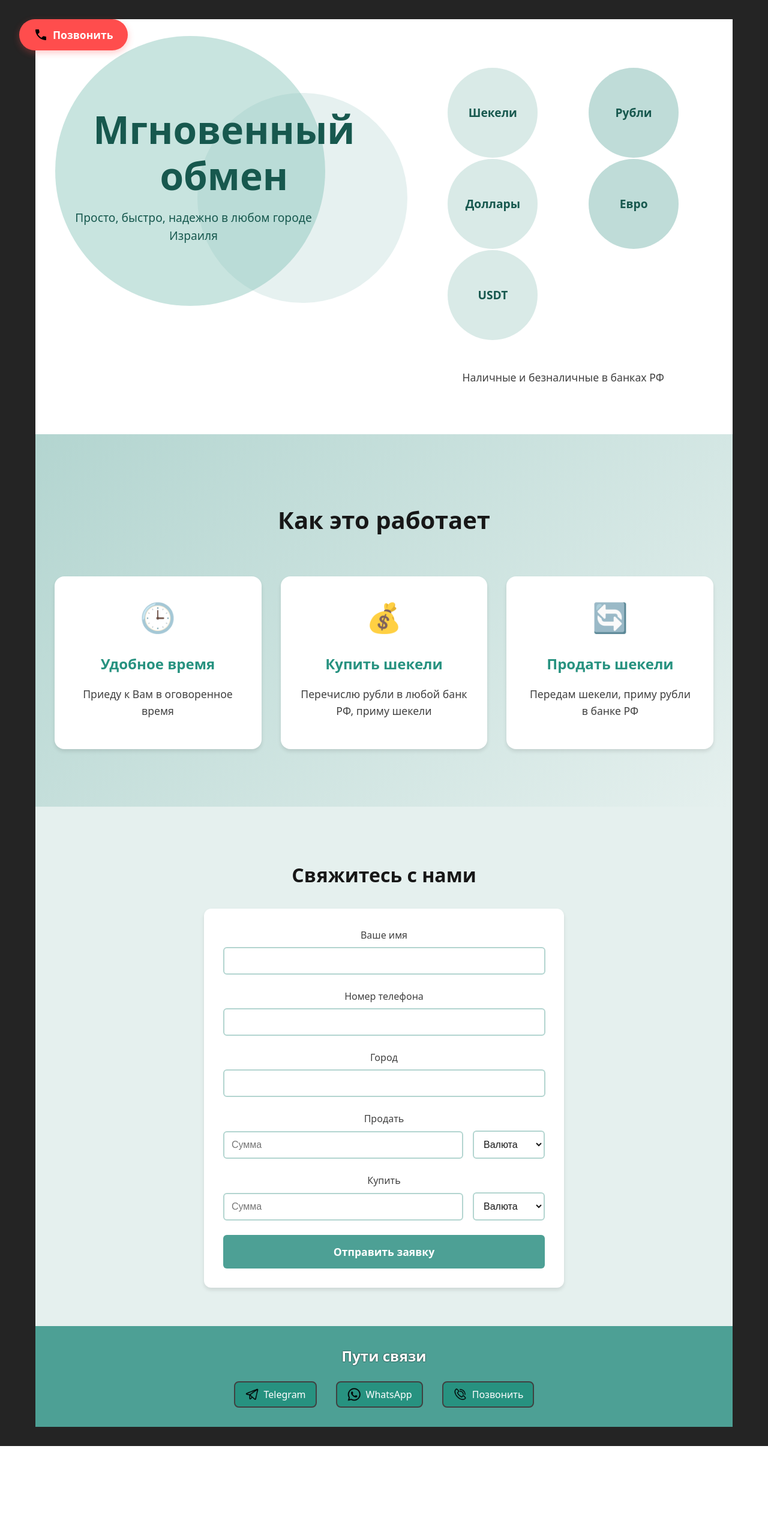
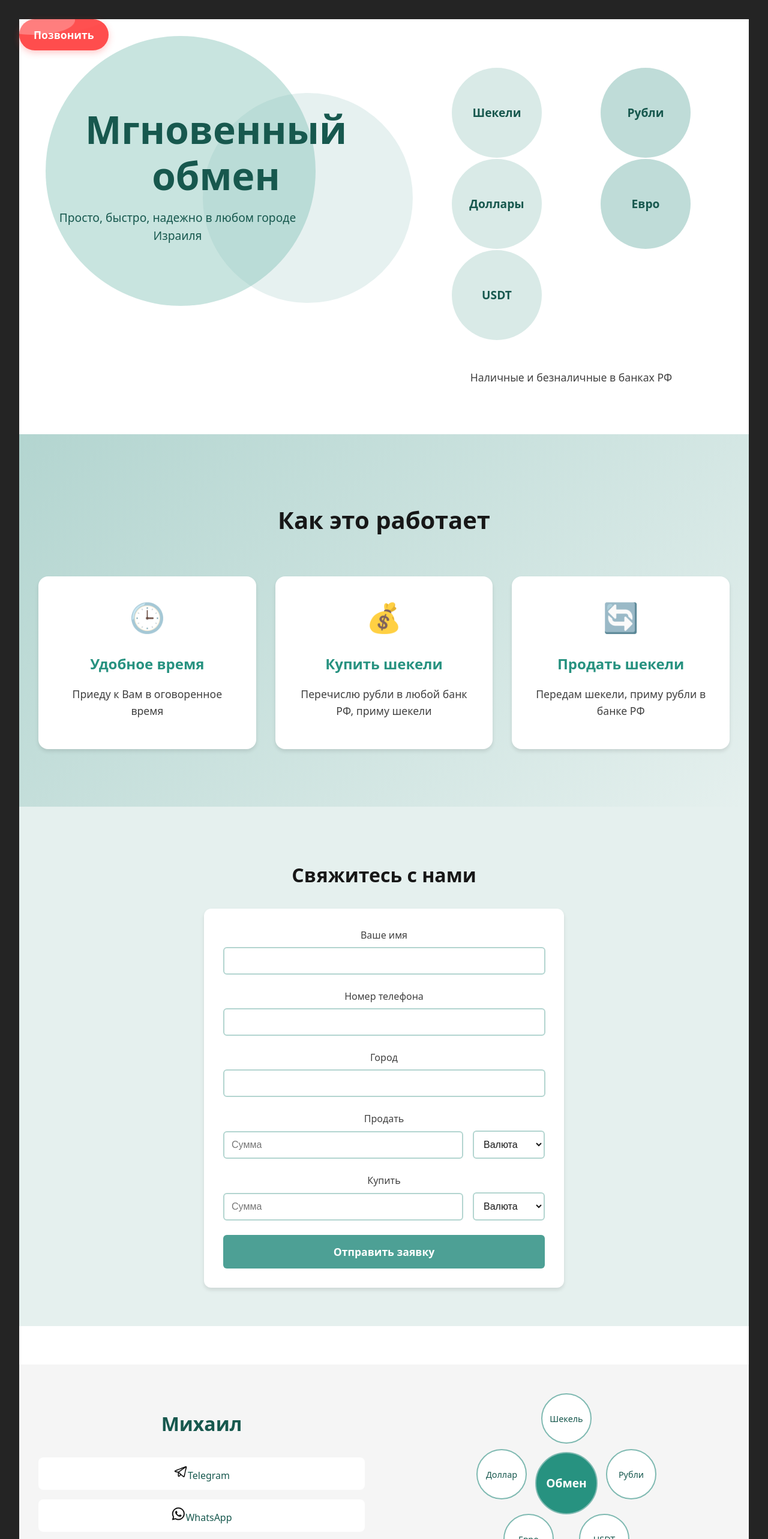
Before and after one commit to Jony251/Change_Web, a Vue app: page / in a window 1280 px wide. Shown: the top 2566 px of the page at 60% size. Before the commit the page ends 2411 px from the top, so only its background shows below. Built offline with nearby package versions, Linux system fonts and the light colour scheme; no server answers.

Commit message:
footer update

```diff
--- a/src/assets/base.css
+++ b/src/assets/base.css
@@ -24,6 +24,12 @@
   --info: #3B82F6;
   --link: #646cff;
   --link-hover: #535bf2;
+
+  /* Call Button Colors */
+  --call-btn: #FF4D4D;
+  --call-btn-hover: #FF3333;
+  --call-btn-shadow: rgba(255, 77, 77, 0.3);
+  --call-btn-hover-shadow: rgba(255, 77, 77, 0.4);
 
   /* Background Colors */
   --bg-primary: var(--neutral-100);
@@ -62,7 +68,7 @@
 /* Base styles */
 body {
   margin: 0;
-  display: flex;
+  display: center;
   place-items: center;
   min-width: 320px;
   min-height: 100vh;
--- a/src/components/CallBtn.vue
+++ b/src/components/CallBtn.vue
@@ -1,15 +1,8 @@
 <template>
-  <a :href="phoneUrl" class="call-button" :class="{ 'button-visible': isVisible }">
-    <div class="button-content">
-      <div class="phone-icon">
-        <img src="../assets/icons/phone.svg" alt="Phone" class="icon" />
-      </div>
-      <span class="button-text">Позвонить</span>
-    </div>
-    <div class="ripple-container">
-      <div class="ripple"></div>
-      <div class="ripple"></div>
-    </div>
+  <a :href="phoneUrl" class="call-button">
+    <div class="ripple"></div>
+    <div class="ripple"></div>
+    <span class="button-text">Позвонить</span>
   </a>
 </template>
 
@@ -40,69 +33,36 @@ onUnmounted(() => {
   position: fixed;
   top: 2rem;
   left: 2rem;
-  background-color: #FF4D4D; /* Bright red color */
-  color: white;
-  border-radius: 50px;
-  padding: 0.8rem 1.5rem;
   display: flex;
   align-items: center;
+  padding: 0.8rem 1.5rem;
+  background-color: var(--call-btn);
+  color: var(--neutral-100);
+  border: none;
+  border-radius: 50px;
+  cursor: pointer;
   text-decoration: none;
-  box-shadow: 0 4px 12px rgba(255, 77, 77, 0.3);
+  font-weight: 600;
   transition: all 0.3s ease;
+  box-shadow: 0 4px 12px var(--call-btn-shadow);
   z-index: 1000;
   overflow: hidden;
-  transform: translateY(-100px);
-  opacity: 0;
-}
-
-.button-visible {
-  transform: translateY(0);
-  opacity: 1;
-}
-
-.button-content {
-  position: relative;
-  z-index: 2;
-  display: flex;
-  align-items: center;
-  gap: 0.5rem;
-}
-
-.phone-icon {
-  display: flex;
-  align-items: center;
-  justify-content: center;
-}
-
-.icon {
-  width: 24px;
-  height: 24px;
-  color: white;
 }
 
 .button-text {
-  font-weight: 600;
+  position: relative;
+  z-index: 2;
   font-size: 1.1rem;
-}
-
-.ripple-container {
-  position: absolute;
-  top: 0;
-  left: 0;
-  width: 100%;
-  height: 100%;
 }
 
 .ripple {
   position: absolute;
-  top: 50%;
-  left: 50%;
+  border-radius: 50%;
+  background: var(--neutral-100);
   transform: translate(-50%, -50%);
-  width: 100%;
-  height: 100%;
-  background-color: rgba(255, 255, 255, 0.2);
-  border-radius: 50%;
-  animation: ripple 2s infinite;
+  pointer-events: none;
+  animation: ripple 1s linear infinite;
+  opacity: 0;
 }
 
 .ripple:nth-child(2) {
@@ -123,27 +83,21 @@ onUnmounted(() => {
 }
 
 .call-button:hover {
-  background-color: #FF3333; /* Darker red on hover */
+  background-color: var(--call-btn-hover);
   transform: translateY(2px) scale(1.05);
-  box-shadow: 0 6px 16px rgba(255, 77, 77, 0.4);
+  box-shadow: 0 6px 16px var(--call-btn-hover-shadow);
 }
 
 @media (max-width: 768px) {
   .call-button {
-    top: 1.5rem;
-    left: 1.5rem;
+    top: -1rem;
+    left: 1rem;
     padding: 0.6rem 1.2rem;
+    border-radius: 25px 25px 25px 25px;
   }
 
   .button-text {
     font-size: 1rem;
   }
 }
-
-@media (max-width: 480px) {
-  .call-button {
-    top: 1rem;
-    left: 1rem;
-  }
-}
 </style>
--- a/src/components/Footer/Footer.css
+++ b/src/components/Footer/Footer.css
@@ -1,67 +1,220 @@
 .footer {
-  background: var(--primary-400);
-  color: var(--neutral-100);
-  padding: 2rem 1rem;
-  margin-top: auto;
+  background-color: var(--bg-secondary);
+  padding: 3rem 0;
+  margin-top: 4rem;
 }
 
 .footer-content {
   max-width: 1200px;
   margin: 0 auto;
+  padding: 0 2rem;
   display: flex;
-  flex-direction: column;
-  align-items: center;
-  gap: 1.5rem;
+  justify-content: space-between;
+  gap: 4rem;
 }
 
-.footer-title {
-  text-shadow: 0 0 2px #000000;
-  font-size: 1.5rem;
-  font-weight: bold;
-  text-align: center;
+.footer-left {
+  flex: 1;
+}
+
+.owner-name {
+  font-size: 2rem;
+  color: var(--primary-700);
+  margin-bottom: 2rem;
+  font-weight: 600;
 }
 
 .contact-links {
   display: flex;
-  gap: 2rem;
-  justify-content: center;
-  flex-wrap: wrap;
+  flex-direction: column;
+  gap: 1rem;
 }
 
 .contact-link {
-  border: 2px solid var(--neutral-600);
-  display: flex;
   align-items: center;
-  gap: 0.5rem;
-  color: var(--neutral-100);
+  gap: 1rem;
   text-decoration: none;
-  padding: 0.5rem 1rem;
+  color: var(--primary-700);
+  padding: 0.75rem 1.5rem;
   border-radius: 8px;
+  background-color: var(--neutral-100);
   transition: all 0.3s ease;
-  background-color: var(--primary-500);
 }
 
 .contact-link:hover {
   background-color: var(--primary-600);
   transform: translateY(-2px);
+  color: var(--neutral-300);
 }
 
 .contact-icon {
   width: 24px;
   height: 24px;
-  color: currentColor;
+}
+
+.footer-right {
+  flex: 1;
+  display: flex;
+  justify-content: center;
+  align-items: center;
+}
+
+.currency-star {
+  position: relative;
+  width: 300px;
+  height: 300px;
+}
+
+.currency-circle {
+  position: absolute;
+  width: 80px;
+  height: 80px;
+  border-radius: 50%;
+  background-color: var(--neutral-100);
+  color: var(--primary-700);
+  display: flex;
+  align-items: center;
+  justify-content: center;
+  text-align: center;
+  font-size: 0.9rem;
+  transition: all 0.3s ease;
+  border: 2px solid var(--primary-300);
+}
+
+.currency-circle.center {
+  top: 50%;
+  left: 50%;
+  transform: translate(-50%, -50%);
+  width: 100px;
+  height: 100px;
+  background-color: var(--primary-500);
+  color: var(--neutral-100);
+  font-size: 1.2rem;
+  font-weight: 600;
+  z-index: 2;
+}
+
+.currency-circle.top {
+  top: 0;
+  left: 50%;
+  transform: translateX(-50%);
+}
+
+.currency-circle.left {
+  top: 45%;
+  left: 0;
+  transform: translateY(-50%);
+}
+
+.currency-circle.right {
+  top: 45%;
+  right: 0;
+  transform: translateY(-50%);
+}
+
+.currency-circle.bottom-left {
+  bottom: 15px;
+  left: 15%;
+}
+
+.currency-circle.bottom-right {
+  bottom: 15px;
+  right: 15%;
+}
+
+.footer-bottom {
+  max-width: 1200px;
+  margin: 3rem auto 0;
+  text-align: center;
+  border-top: 1px solid var(--neutral-300);
+  color: var(--primary-700);
+  font-size: 0.9rem;
+  padding:  3rem 0 0 0;
+}
+
+@media (max-width: 768px) {
+  .footer {
+    padding: 2rem 0;
+  }
+
+  .footer-content {
+    flex-direction: column;
+    padding: 0 1rem;
+    gap: 2rem;
+  }
+
+  .owner-name {
+    font-size: 1.75rem;
+    text-align: center;
+    margin-bottom: 1.5rem;
+  }
+
+  .contact-links {
+    align-items: center;
+  }
+
+  .contact-link {
+    width: 100%;
+    max-width: 300px;
+    justify-content: center;
+  }
+
+  .currency-star {
+    width: 280px;
+    height: 280px;
+    margin: 0 auto;
+  }
+
+  .currency-circle {
+    width: 70px;
+    height: 70px;
+    font-size: 0.8rem;
+  }
+
+  .currency-circle.center {
+    width: 90px;
+    height: 90px;
+    font-size: 1.1rem;
+  }
 }
 
 @media (max-width: 480px) {
-  .contact-links {
-    gap: 1rem;
+  .footer {
+    padding: 1.5rem 0;
   }
 
-  .footer-title {
-    font-size: 1.25rem;
+  .footer-content {
+    gap: 1.5rem;
+  }
+
+  .owner-name {
+    font-size: 1.5rem;
   }
 
   .contact-link {
-    padding: 0.4rem 0.8rem;
+    padding: 0.6rem 1rem;
+    font-size: 0.9rem;
+  }
+
+  .currency-star {
+    width: 240px;
+    height: 240px;
+  }
+
+  .currency-circle {
+    width: 60px;
+    height: 60px;
+    font-size: 0.75rem;
+  }
+
+  .currency-circle.center {
+    width: 80px;
+    height: 80px;
+    font-size: 1rem;
+  }
+
+  .footer-bottom {
+    margin-top: 2rem;
+    font-size: 0.8rem;
   }
 }
--- a/src/components/Footer/Footer.vue
+++ b/src/components/Footer/Footer.vue
@@ -1,9 +1,8 @@
 <template>
   <footer class="footer">
     <div class="footer-content">
-      <div class="footer-title">
-        Пути связи
-      </div>
+      <div class="footer-left">
+        <h2 class="owner-name">Михаил</h2>
         <div class="contact-links">
           <a :href="telegramUrl" target="_blank" class="contact-link">
             <img src="../../assets/icons/telegram_icon.png" alt="Telegram" class="contact-icon" />
@@ -17,14 +16,23 @@
             <img src="../../assets/icons/phone_icon.png" alt="Phone" class="contact-icon" />
             <span>Позвонить</span>
           </a>
-        <!--TODO: Add facebook url-->
-        <!--
-        <a :href="facebookUrl" target="_blank" class="contact-link">
-          <img src="../../assets/icons/facebook_icon.png" alt="Facebook" class="contact-icon" />
-          <span>Facebook</span>
-        </a>
-        -->
         </div>
+      </div>
+
+      <div class="footer-right">
+        <div class="currency-star">
+          <div class="currency-circle top">Шекель</div>
+          <div class="currency-circle left">Доллар</div>
+          <div class="currency-circle right">Рубли</div>
+          <div class="currency-circle bottom-left">Евро</div>
+          <div class="currency-circle bottom-right">USDT</div>
+          <div class="currency-circle center">Обмен</div>
+        </div>
+      </div>
+    </div>
+
+    <div class="footer-bottom">
+      <p> 2025 © all rights reserved</p>
     </div>
   </footer>
 </template>
--- a/src/components/Header/Header.css
+++ b/src/components/Header/Header.css
@@ -79,7 +79,6 @@
   transition: all 0.3s ease;
 }
 
-
 .right-section {
   flex: 1;
   position: relative;
@@ -123,7 +122,6 @@
   z-index: 1;
 }
 
-
 .shape-1 {
   position: absolute;
   left: 40%;
@@ -154,45 +152,66 @@
 @media (max-width: 768px) {
   .header-content {
     flex-direction: column;
+    padding: 2rem 1rem;
+  }
+
+  .left-section {
+    padding: 1rem;
+    min-height: 300px;
+    text-align: center;
   }
 
   .slogan-main {
-    font-size: 3rem;
+    font-size: 2.5rem;
+  }
+
+  .slogan-location {
+    font-size: 1rem;
+    margin: 1rem auto;
   }
 
   .features-grid {
     grid-template-columns: 1fr;
+    gap: 1.5rem;
+    padding: 1rem;
+  }
+
+  .feature-item {
+    height: 100px;
+  }
+
+  .shape-1, .shape-2 {
+    width: 200px;
+    height: 200px;
+  }
+
+  .shape-1 {
+    left: 50%;
+    top: 20%;
+    transform: translateX(-50%) rotate(45deg);
+  }
+
+  .shape-2 {
+    right: -20%;
+    bottom: -10%;
   }
 }
 
 @media (max-width: 480px) {
-  .header {
-    min-height: 280px;
-    padding: 2rem 1rem;
-  }
-
-  .header-content {
-    flex-direction: column;
-  }
-
-  .slogan {
-    gap: 1rem;
-  }
-
   .slogan-main {
     font-size: 2rem;
   }
 
-  .slogan-location {
-    font-size: 1.2rem;
+  .features-grid {
+    gap: 1rem;
   }
 
   .feature {
-    font-size: 1.3rem;
-    padding: 0.2rem 0.5rem;
+    font-size: 1rem;
   }
 
-  .dot {
-    font-size: 1rem;
+  .shape-1, .shape-2 {
+    width: 150px;
+    height: 150px;
   }
 }
--- a/src/components/MainInfo.vue
+++ b/src/components/MainInfo.vue
@@ -98,6 +98,7 @@
   }
 
   .info-cards {
+    display: block;
     gap: 1.5rem;
   }
 }
@@ -117,6 +118,7 @@
 
   .info-card {
     padding: 1.5rem;
+    margin: 0 0 1rem 0;
   }
 }
 </style>
--- a/src/style.css
+++ b/src/style.css
@@ -1,4 +1,3 @@
-/* Custom styles that override base.css */
 a {
   color: var(--primary-500);
 }
```
Lines whose indentation alone changed are shown as unchanged.
